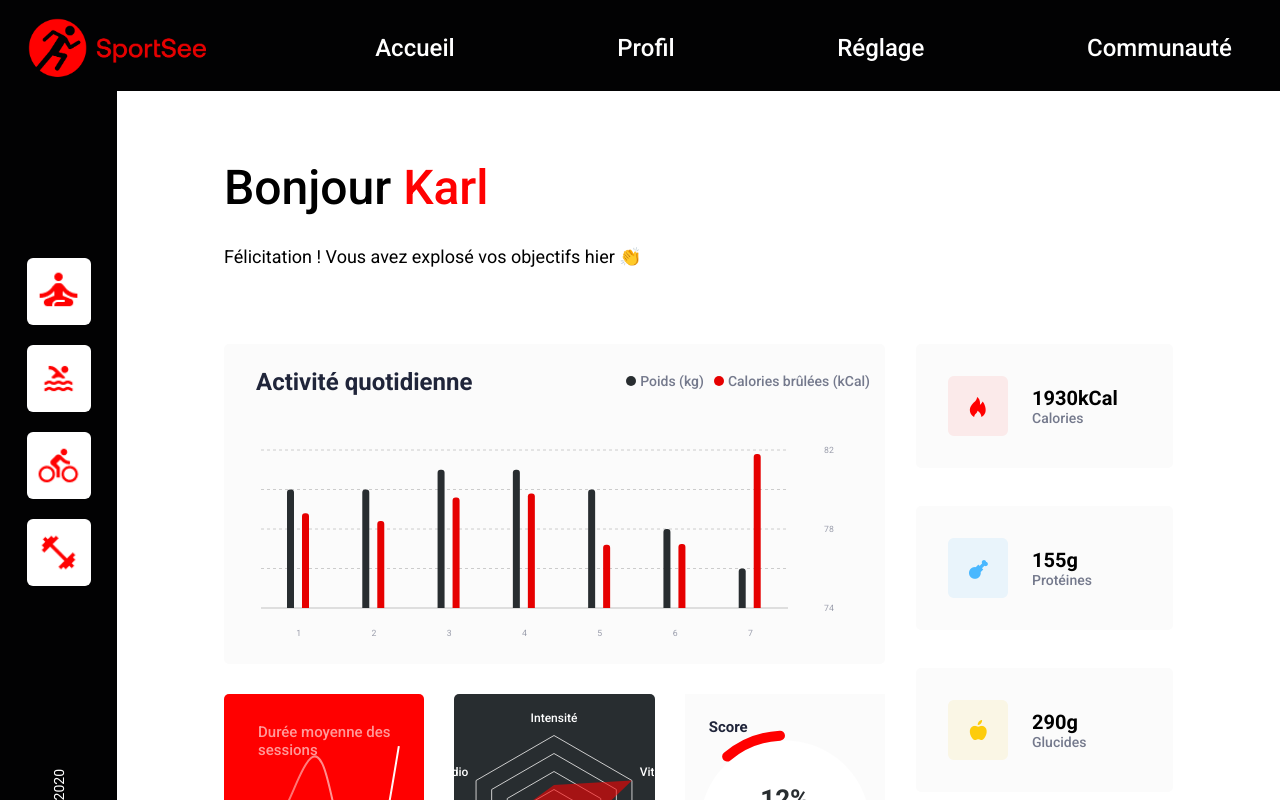
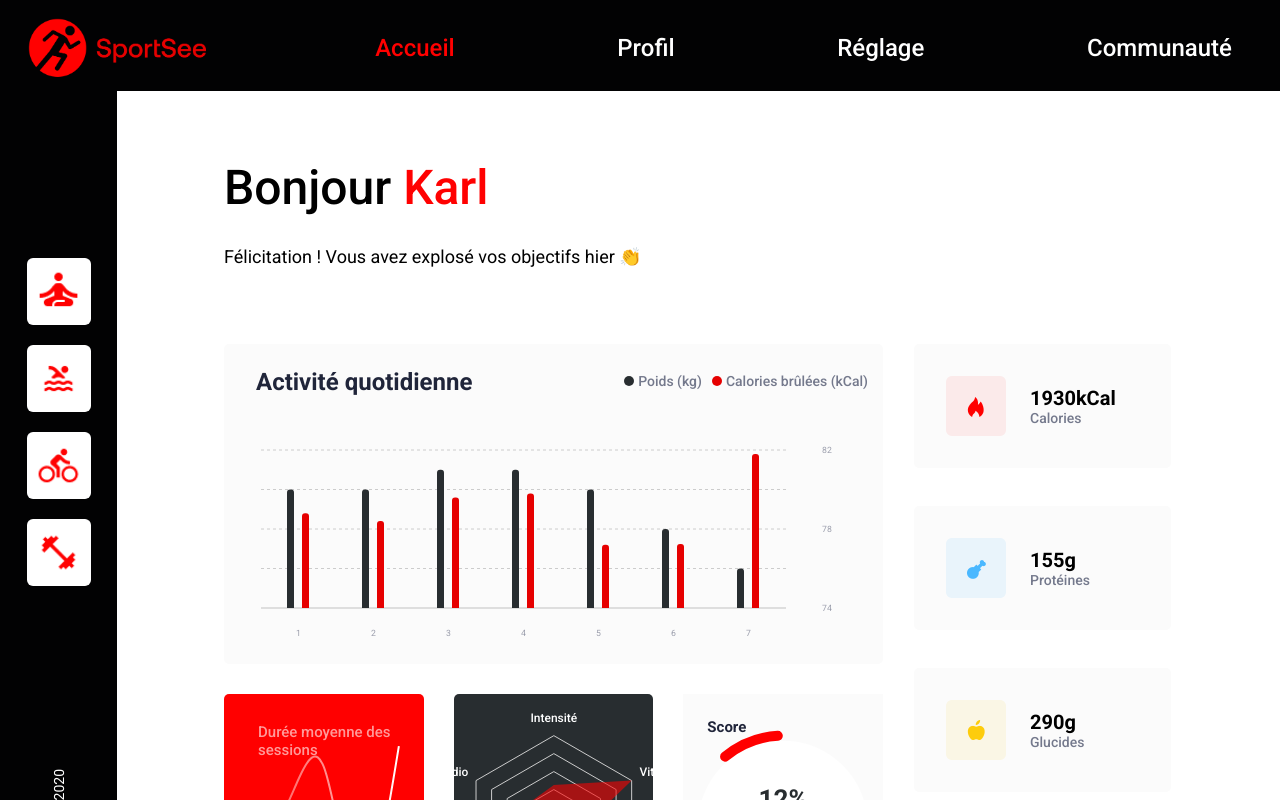
Before and after one commit to FabKaiz/project-12-sportsee, a React (Vite) app: page /user/mock in a window 1280 px wide. Shown: the top 800 px of the page. Built offline with nearby package versions, Linux system fonts and the light colour scheme.

Commit message:
Small fixes

```diff
--- a/src/components/cardChart/CardChart.jsx
+++ b/src/components/cardChart/CardChart.jsx
@@ -34,17 +34,22 @@ const CardChart = ({data}) => {
   }, [data])
 
   return (
+      <>
+        {data && (
             <div className={styles.cardChart_container}>
               <div className={styles.cardChart_icon}>
                 <img src={cardIcon} alt={`${translatedData}`} />
               </div>
-        <div className={styles.cardChart_text}>
+              <div>
                 <span className={styles.value}>
                   {data[1]}{valueUnit}
                 </span>
                 <div className={styles.cardChart_type}>{translatedData}</div>
               </div>
             </div>
+        )}
+      </>
+
   );
 };
 
--- a/src/components/header/Header.jsx
+++ b/src/components/header/Header.jsx
@@ -1,6 +1,6 @@
 import styles from './header.module.scss'
 import Logo from '/assets/brand-logo.png?url';
-import { Link } from "react-router-dom";
+import { NavLink } from "react-router-dom";
 
 const Header = () => {
   return (
@@ -9,24 +9,24 @@ const Header = () => {
         <nav>
           <ul>
             <li>
-              <Link to={`/user/mock`}>
+              <NavLink to={`/user/mock`} className={({isActive}) => isActive ? `${styles.active}` : ""}>
                 Accueil
-              </Link>
+              </NavLink>
             </li>
             <li>
-              <Link to={`/users`}>
+              <NavLink to={`/users`}>
                 Profil
-              </Link>
+              </NavLink>
             </li>
             <li>
-              <Link to={`/reglage`}>
+              <NavLink to={`/reglage`}>
                 Réglage
-              </Link>
+              </NavLink>
             </li>
             <li>
-              <Link to={`/communaute`}>
+              <NavLink to={`/communaute`}>
                 Communauté
-              </Link>
+              </NavLink>
             </li>
           </ul>
         </nav>
--- a/src/components/header/header.module.scss
+++ b/src/components/header/header.module.scss
@@ -25,10 +25,22 @@
             li {
                 font-size: 2.4rem;
                 font-weight: $weight-medium;
-                transition: all 0.2s ease-in-out;
 
-                &:hover {
-                    color: $primary-red;
+                a {
+                    transition: all 0.2s ease-in-out;
+
+                    &.active {
+                        color: $primary-red;
+
+                        &:hover {
+                            color: $primary-red-darken;
+                        }
+                    }
+
+
+                    &:hover {
+                        color: $primary-red;
+                    }
                 }
             }
         }
--- a/src/components/sessionChart/SessionChart.jsx
+++ b/src/components/sessionChart/SessionChart.jsx
@@ -1,5 +1,5 @@
 import styles from './sessionChart.module.scss'
-import {Line, LineChart, ResponsiveContainer, Tooltip, XAxis, YAxis} from "recharts";
+import { Line, LineChart, ResponsiveContainer, Tooltip, XAxis, YAxis } from "recharts";
 import SessionCustomTooltip from "../sessionCustomTooltip/SessionCustomTooltip.jsx";
 
 const SessionChart = ({averageSession}) => {
@@ -17,6 +17,8 @@ const SessionChart = ({averageSession}) => {
     return dayMap[value] || value;
   }
   return (
+      <>
+        {averageSession?.sessions && (
             <div className={styles.sessionChart}>
               <h2 className={styles.title}>
                 Durée moyenne des <br />
@@ -90,6 +92,9 @@ const SessionChart = ({averageSession}) => {
                 </LineChart>
               </ResponsiveContainer>
             </div>
+        )}
+      </>
+
   );
 };
 
--- a/src/pages/user/userPage.module.scss
+++ b/src/pages/user/userPage.module.scss
@@ -38,7 +38,7 @@
             gap: 3.1rem;
 
             .dashboard__left {
-                width: calc(100% - 280px);
+                width: calc(100% - 290px);
                 min-height: 70vh;
             }
 
--- a/src/styles/global/_colors.scss
+++ b/src/styles/global/_colors.scss
@@ -4,6 +4,7 @@ $grey: #C4C4C4;
 $dark-grey: #282D30;
 
 $primary-red: #FF0000;
+$primary-red-darken: #b40000;
 
 $chart-red: #E60000;
 $chart-red-light: #FF0101;
```
Lines whose indentation alone changed are shown as unchanged.
